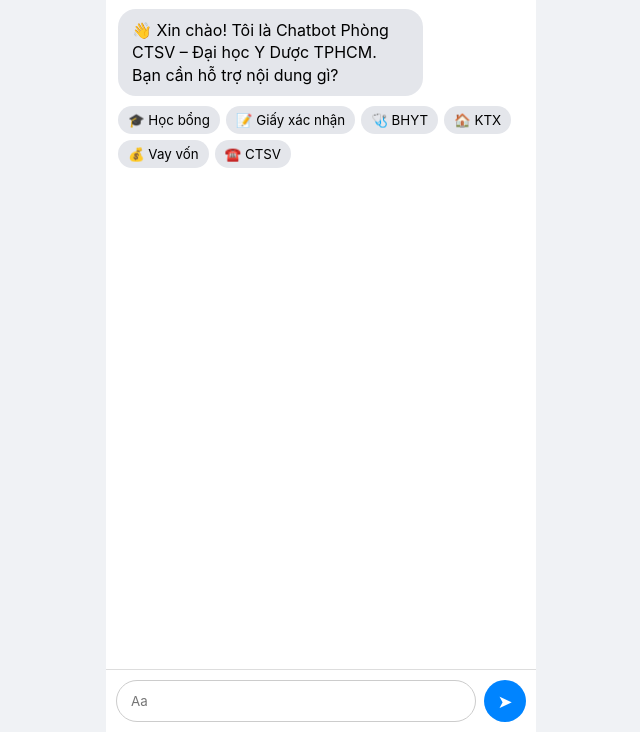
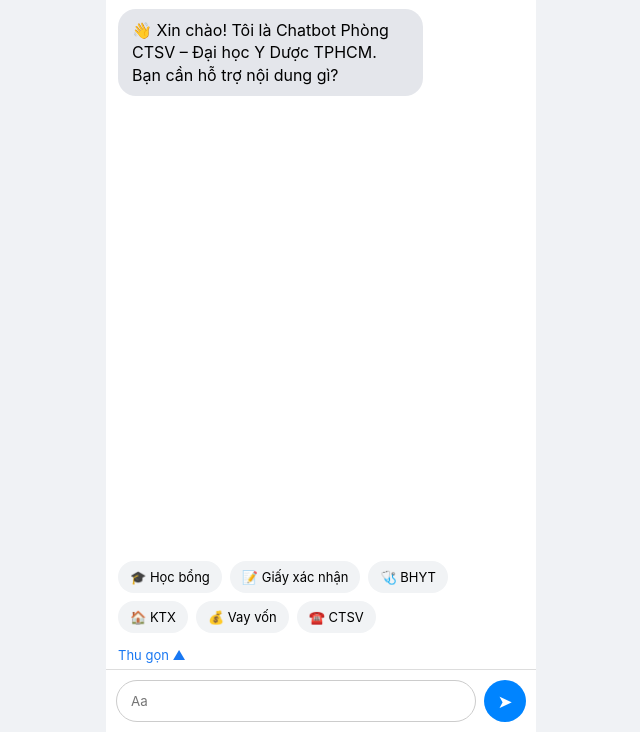
Before and after one commit to CTSV-collab/chatbox-ctsv-ump, a website: page public/index.html in a window 1280 px wide. Shown: the part 68-800 px from the top of the page, without its empty margins (319-959 px from the left). Drawn offline with Linux system fonts and the light colour scheme.

Commit message:
update chatbot

```diff
--- a/public/index.html
+++ b/public/index.html
@@ -19,12 +19,16 @@
     </div>
   </div>
 
-  <!-- CHAT -->
+  <!-- BODY: CHỈ CHỨA TIN NHẮN -->
   <div class="chat-body" id="chatMessages">
     <div class="message bot">
       👋 Xin chào! Tôi là Chatbot Phòng CTSV – Đại học Y Dược TPHCM.
       Bạn cần hỗ trợ nội dung gì?
     </div>
+  </div>
+
+  <!-- FOOTER: DÍNH DƯỚI -->
+  <div class="chat-footer">
 
     <div class="quick-replies" id="quickReplies">
       <button onclick="sendQuick('Học bổng')">🎓 Học bổng</button>
@@ -34,12 +38,17 @@
       <button onclick="sendQuick('Vay vốn')">💰 Vay vốn</button>
       <button onclick="sendQuick('Liên hệ CTSV')">☎️ CTSV</button>
     </div>
-  </div>
 
-  <!-- INPUT -->
-  <div class="chat-input">
-    <input id="userInput" placeholder="Aa" />
-    <button onclick="sendMessage()">➤</button>
+    <div class="quick-toggle" onclick="toggleQuickReplies()">
+  Thu gọn ▲
+</div>
+
+    <div class="chat-input">
+      <input id="userInput" placeholder="Aa"
+        onkeydown="if(event.key==='Enter') sendMessage()" />
+      <button onclick="sendMessage()">➤</button>
+    </div>
+
   </div>
 
 </div>
@@ -47,3 +56,16 @@
 <script src="script.js"></script>
 </body>
 </html>
+
+<script>
+function toggleQuickReplies() {
+  const qr = document.getElementById("quickReplies");
+  const toggle = document.querySelector(".quick-toggle");
+
+  qr.classList.toggle("hidden");
+
+  toggle.innerText = qr.classList.contains("hidden")
+    ? "Mở gợi ý ▼"
+    : "Thu gọn ▲";
+}
+</script>
--- a/public/style.css
+++ b/public/style.css
@@ -110,3 +110,51 @@ html, body {
   border-radius: 50%;
   font-size: 18px;
 }
+/* QUICK REPLIES */
+.quick-toggle {
+  font-size: 13px;
+  color: #1877f2;
+  cursor: pointer;
+  padding: 6px 12px;
+  user-select: none;
+}
+
+.quick-replies {
+  display: flex;
+  flex-wrap: wrap;
+  gap: 8px;
+  padding: 8px 12px;
+
+  max-height: 120px;
+  overflow: hidden;
+
+  transition:
+    max-height 0.3s ease,
+    opacity 0.25s ease,
+    transform 0.25s ease;
+
+  opacity: 1;
+  transform: translateY(0);
+}
+
+.quick-replies button {
+  padding: 8px 12px;
+  border-radius: 999px;
+  border: none;
+  background: #f1f3f5;
+  font-size: 13px;
+  cursor: pointer;
+}
+
+.quick-replies button:hover {
+  background: #e9ecef;
+}
+
+/* TRẠNG THÁI THU GỌN */
+.quick-replies.hidden {
+  max-height: 0;
+  opacity: 0;
+  transform: translateY(8px);
+  padding-top: 0;
+  padding-bottom: 0;
+}
```
